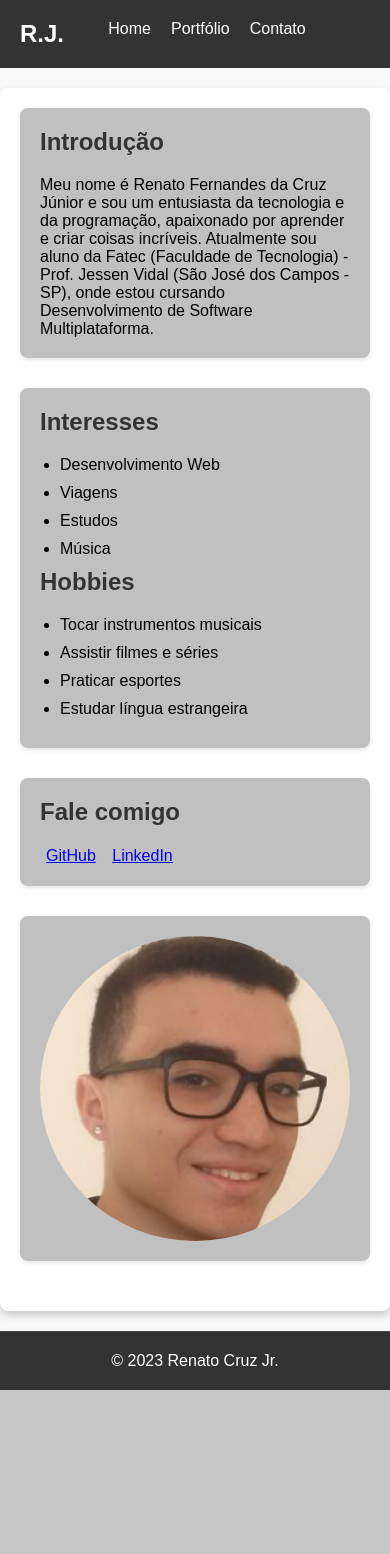
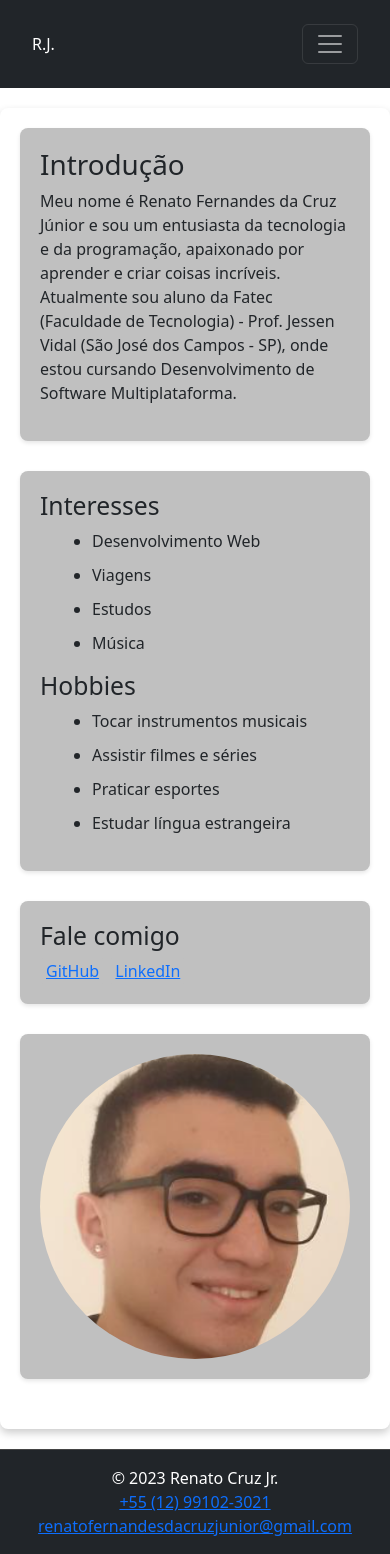
Before and after one commit to fatec-sjc-dsm-portfolio/ra1461392321031, a Flask app: page / in a window 390 px wide. Before the commit the page ends 1390 px from the top, so only its background shows below. Run offline with Flask 3, Linux system fonts and the light colour scheme; some libraries are stand-ins or nearby versions.

Commit message:
Alterei o cabeçalho e rodapé utilizando Bootstrap.
Fiz um cabeçalho e um rodapé responsivos através do Bootstrap.

```diff
--- a/src/templates/base.html
+++ b/src/templates/base.html
@@ -4,24 +4,53 @@
     <meta charset="UTF-8">
     <meta name="viewport" content="width=device-width, initial-scale=1.0">
     <link rel="stylesheet" type="text/css" href="{{ url_for('static', filename='css/styles.css') }}">
+    <link rel="stylesheet" type="text/css" href="{{ url_for('static', filename='bootstrap-5.3.2-dist/css/bootstrap.css') }}">
     <title>Renato Cruz Jr. - Portfólio</title>
 </head>
 <body>
-    <header>
-        <div class="logo">R.J.</div>
-        <nav>
-            <ul>
-                <li><a href="/">Home</a></li>
-                <li><a href="/portfolio">Portfólio</a></li>
-                <li><a href="/contato">Contato</a></li>
-            </ul>
-        </nav>
+    <header class="bg-dark text-white py-3">
+        <div class="container">
+            <div class="d-flex justify-content-between align-items-center">
+                <a class="navbar-brand" href="#">
+                    R.J.
+                </a>
+                <nav class="navbar navbar-expand-lg navbar-dark">
+                    <button class="navbar-toggler" type="button" data-bs-toggle="collapse" data-bs-target="#navbarNav" aria-controls="navbarNav" aria-expanded="false" aria-label="Toggle navigation">
+                        <span class="navbar-toggler-icon"></span>
+                    </button>
+                    <div class="collapse navbar-collapse" id="navbarNav">
+                        <ul class="navbar-nav">
+                            <li class="nav-item">
+                                <a class="nav-link" href="/">Home</a>
+                            </li>
+                            <li class="nav-item">
+                                <a class="nav-link" href="/portfolio">Portfólio</a>
+                            </li>
+                            <li class="nav-item">
+                                <a class="nav-link" href="/contato">Contato</a>
+                            </li>
+                        </ul>
+                    </div>
+                </nav>
+            </div>
+        </div>
     </header>
     <main>
         {% block content %}{% endblock %}
     </main>
-    <footer>
-        &copy; 2023 Renato Cruz Jr.
+    <footer class="bg-dark text-white py-3">
+        <div class="container">
+            <div class="row">
+                <div class="col-md-6 text-center text-md-start">
+                    &copy; 2023 Renato Cruz Jr.
+                </div>
+                <div class="col-md-6 text-center text-md-end">
+                    <a class="footer" href="tel:+5512991023021">+55 (12) 99102-3021</a>
+                    <a class="footer" href="mailto:renatofernandesdacruzjunior@gmail.com">renatofernandesdacruzjunior@gmail.com</a>
+                </div>
+            </div>
+        </div>
     </footer>
+    <script src="{{ url_for('static', filename='bootstrap-5.3.2-dist/js/bootstrap.js') }}"></script>
 </body>
 </html>
```
